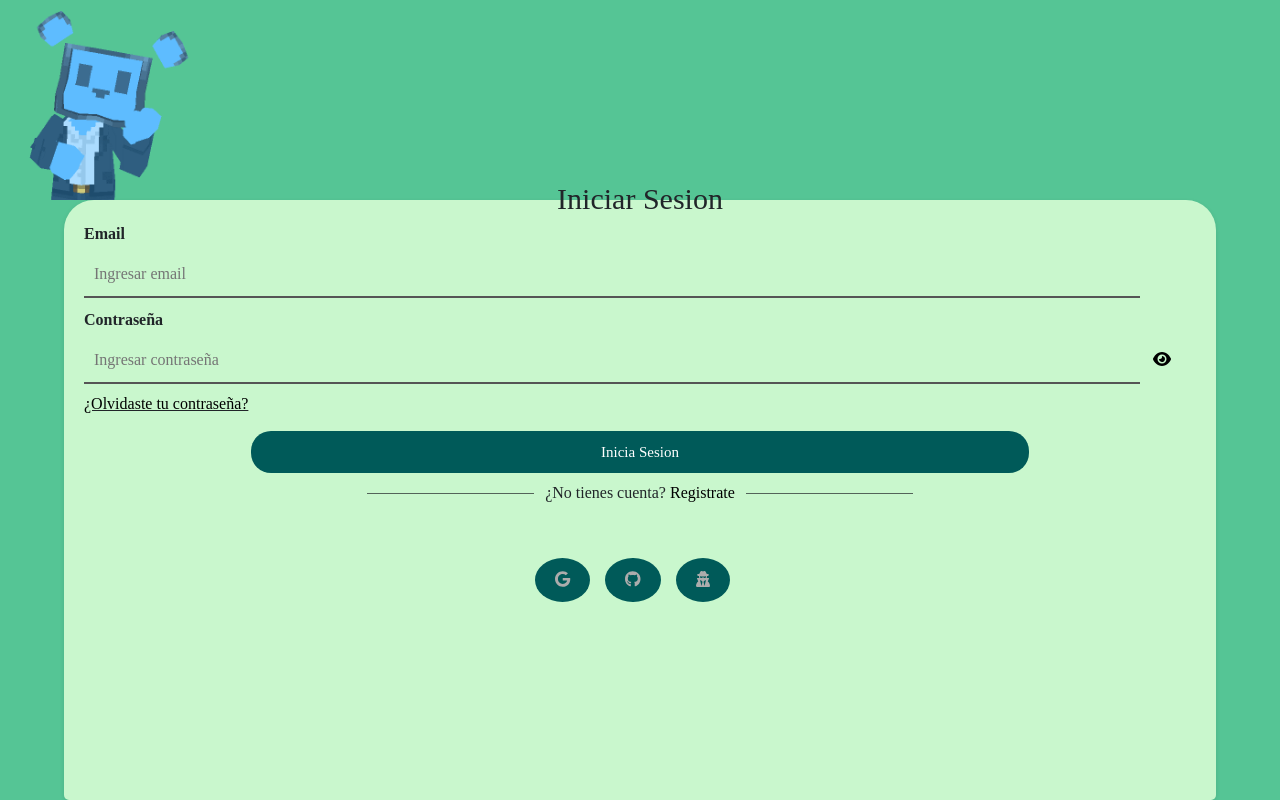
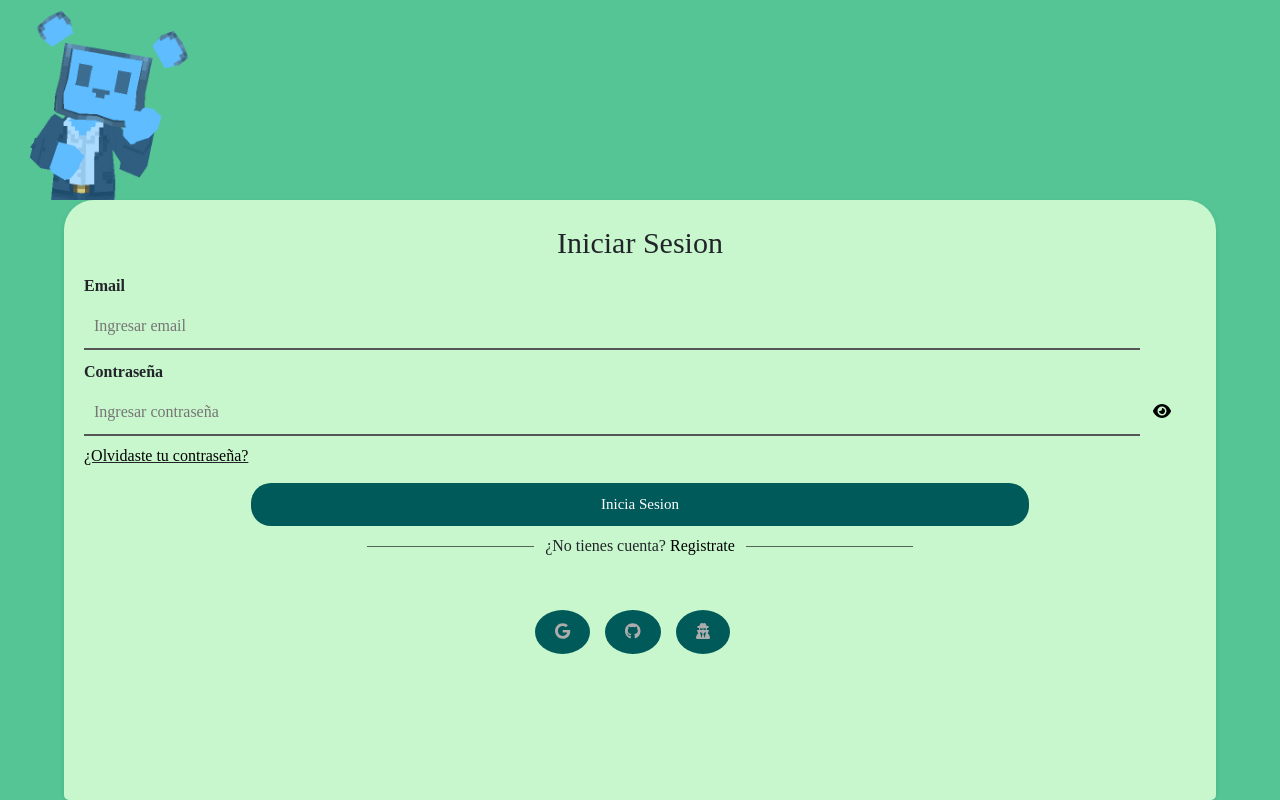
Before and after one commit to vazqueznahuel/Clementina, a React (Create React App) app: page / in a window 1280 px wide. Built offline with nearby package versions, Linux system fonts and the light colour scheme; no server answers; what react-three-fiber would draw is missing.

Commit message:
corrigiendo titulo login

```diff
--- a/src/App.css
+++ b/src/App.css
@@ -46,8 +46,6 @@ body {
   .form-title {
     font-size: 30px;
     font-family: Georgia, 'Times New Roman', Times, serif;
-    margin-top: -4%;
-    margin-bottom: 0;
   }
 
   /* label */
```
